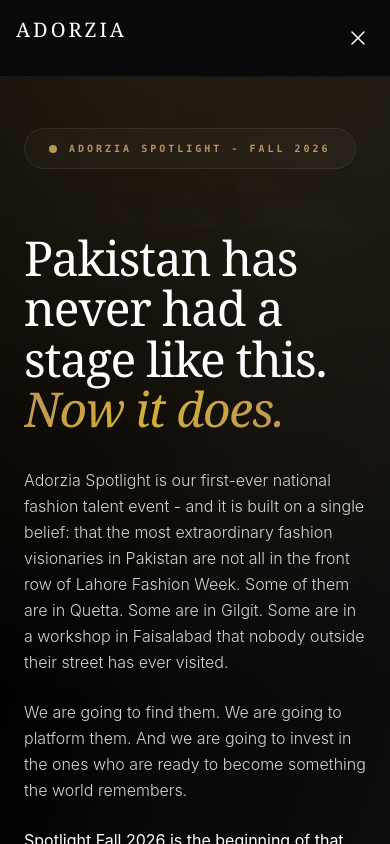
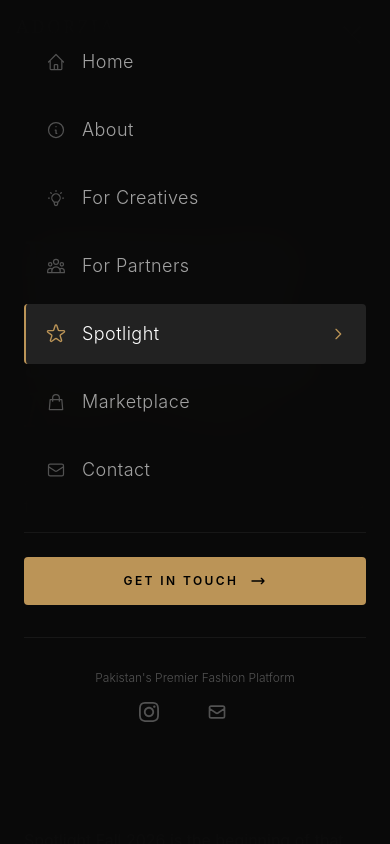
Before and after one commit to Sebu750/FAAST, a React (Vite) app: page /spotlight-event in a window 390 px wide. Both pictures are taken after a click on the button "Open menu". Shown: the top 844 px of the page. Built offline with nearby package versions, Linux system fonts and the light colour scheme.

Commit message:
mobile nav update

```diff
--- a/src/components/Header.tsx
+++ b/src/components/Header.tsx
@@ -50,18 +50,19 @@
   }, [lastScrollY])
 
   return (
+    <>
       <header
         className={`fixed top-0 left-0 right-0 z-50 transition-all duration-500 ease-in-out ${
           isVisible ? 'translate-y-0' : '-translate-y-full'
         } ${
           lastScrollY > 50
-          ? 'bg-neutral-950/80 backdrop-blur-xl border-b border-white/5 shadow-2xl shadow-black/50'
+            ? 'bg-neutral-950/90 backdrop-blur-xl border-b border-white/5 shadow-2xl shadow-black/50'
             : 'bg-neutral-950 border-b border-neutral-900'
         }`}
       >
-      <nav className="max-w-7xl mx-auto px-4 sm:px-6 lg:px-8 py-4 sm:py-5">
+        <nav className="max-w-7xl mx-auto px-4 sm:px-6 lg:px-8 py-3 sm:py-4">
           <div className="flex justify-between items-center">
-          <Link to="/" className="text-xl sm:text-2xl font-serif text-white tracking-[0.15em] hover:text-[#bb9457] transition-all duration-300">
+            <Link to="/" className="text-lg sm:text-xl lg:text-2xl font-serif text-white tracking-[0.15em] hover:text-[#bb9457] transition-all duration-300">
               ADORZIA
             </Link>
 
@@ -112,29 +113,42 @@
             {/* Mobile Menu Button */}
             <button
               onClick={() => setMobileMenuOpen(!mobileMenuOpen)}
-            className="lg:hidden text-white hover:text-[#bb9457] transition-colors p-2 -mr-2"
+              className="lg:hidden relative w-10 h-10 flex items-center justify-center text-white hover:text-[#bb9457] transition-all duration-300 rounded-sm hover:bg-white/5"
               aria-label={mobileMenuOpen ? 'Close menu' : 'Open menu'}
             >
-            <svg className="w-6 h-6" fill="none" stroke="currentColor" viewBox="0 0 24 24">
-              {mobileMenuOpen ? (
-                <path strokeLinecap="round" strokeLinejoin="round" strokeWidth={1.5} d="M6 18L18 6M6 6l12 12" />
-              ) : (
-                <path strokeLinecap="round" strokeLinejoin="round" strokeWidth={1.5} d="M4 6h16M4 12h16M4 18h16" />
-              )}
-            </svg>
+              <div className="relative w-6 h-6">
+                <span className={`absolute left-0 w-6 h-0.5 bg-current transition-all duration-300 ${mobileMenuOpen ? 'top-3 rotate-45' : 'top-1'}`} />
+                <span className={`absolute left-0 top-3 w-6 h-0.5 bg-current transition-all duration-300 ${mobileMenuOpen ? 'opacity-0 translate-x-3' : 'opacity-100'}`} />
+                <span className={`absolute left-0 w-6 h-0.5 bg-current transition-all duration-300 ${mobileMenuOpen ? 'top-3 -rotate-45' : 'top-5'}`} />
+              </div>
             </button>
           </div>
         </nav>
+      </header>
 
-      {/* Mobile Navigation Overlay */}
-      {mobileMenuOpen && (
+      {/* Mobile Navigation Overlay - Outside header for proper z-index */}
       <div
-          className="lg:hidden fixed inset-0 top-[72px] bg-neutral-950/98 backdrop-blur-xl z-40 overflow-y-auto"
+        className={`lg:hidden fixed inset-0 z-[100] transition-all duration-500 ${
+          mobileMenuOpen ? 'visible' : 'invisible'
+        }`}
+      >
+        {/* Backdrop */}
+        <div
+          className={`absolute inset-0 bg-neutral-950/98 backdrop-blur-xl transition-opacity duration-500 ${
+            mobileMenuOpen ? 'opacity-100' : 'opacity-0'
+          }`}
           onClick={() => setMobileMenuOpen(false)}
+        />
+
+        {/* Menu Panel */}
+        <div
+          className={`relative h-full overflow-y-auto transition-transform duration-500 ease-out ${
+            mobileMenuOpen ? 'translate-x-0' : 'translate-x-full'
+          }`}
         >
-          <div className="px-6 py-8 min-h-full" onClick={(e) => e.stopPropagation()}>
+          <div className="min-h-full px-6 py-8">
             {/* Navigation Links */}
-            <div className="flex flex-col space-y-1 mb-8">
+            <div className="flex flex-col space-y-2 mb-8">
               {[
                 { label: 'Home', path: '/', icon: 'M3 12l2-2m0 0l7-7 7 7M5 10v10a1 1 0 001 1h3m10-11l2 2m-2-2v10a1 1 0 01-1 1h-3m-6 0a1 1 0 001-1v-4a1 1 0 011-1h2a1 1 0 011 1v4a1 1 0 001 1m-6 0h6' },
                 { label: 'About', path: '/about', icon: 'M13 16h-1v-4h-1m1-4h.01M21 12a9 9 0 11-18 0 9 9 0 0118 0z' },
@@ -147,20 +161,33 @@
                 <Link
                   key={path}
                   to={path}
-                  className={`group flex items-center gap-4 px-4 py-5 rounded-sm transition-all duration-300 ${
+                  className={`group flex items-center gap-4 px-5 py-4 rounded-sm transition-all duration-300 ${
                     location.pathname === path
-                      ? 'bg-white/5 text-white'
-                      : 'text-neutral-400 hover:text-white hover:bg-white/5'
+                      ? 'bg-white/10 text-white border-l-2 border-[#bb9457]'
+                      : 'text-neutral-400 hover:text-white hover:bg-white/5 border-l-2 border-transparent'
                   }`}
                   onClick={() => setMobileMenuOpen(false)}
-                  style={{ animationDelay: `${idx * 50}ms` }}
+                  style={{
+                    animationDelay: `${idx * 50}ms`,
+                    transform: mobileMenuOpen ? 'translateX(0)' : 'translateX(20px)',
+                    opacity: mobileMenuOpen ? 1 : 0,
+                    transition: `all 0.4s ease-out ${idx * 50}ms`
+                  }}
                 >
-                  <svg className={`w-5 h-5 transition-colors ${location.pathname === path ? 'text-[#bb9457]' : 'text-neutral-600 group-hover:text-[#bb9457]'}`} fill="none" stroke="currentColor" viewBox="0 0 24 24">
+                  <svg className={`w-5 h-5 transition-all duration-300 ${
+                    location.pathname === path
+                      ? 'text-[#bb9457] scale-110'
+                      : 'text-neutral-600 group-hover:text-[#bb9457] group-hover:scale-105'
+                  }`} fill="none" stroke="currentColor" viewBox="0 0 24 24">
                     <path strokeLinecap="round" strokeLinejoin="round" strokeWidth={1.5} d={icon} />
                   </svg>
                   <span className="text-lg font-light tracking-wide">{label}</span>
                   {location.pathname === path && (
-                    <div className="ml-auto w-1.5 h-1.5 rounded-full bg-[#bb9457]" />
+                    <div className="ml-auto">
+                      <svg className="w-4 h-4 text-[#bb9457]" fill="none" stroke="currentColor" viewBox="0 0 24 24">
+                        <path strokeLinecap="round" strokeLinejoin="round" strokeWidth={2} d="M9 5l7 7-7 7" />
+                      </svg>
+                    </div>
                   )}
                 </Link>
               ))}
@@ -200,8 +227,8 @@
             </div>
           </div>
         </div>
-      )}
-    </header>
+      </div>
+    </>
   )
 }
 
```
Lines whose indentation alone changed are shown as unchanged.
